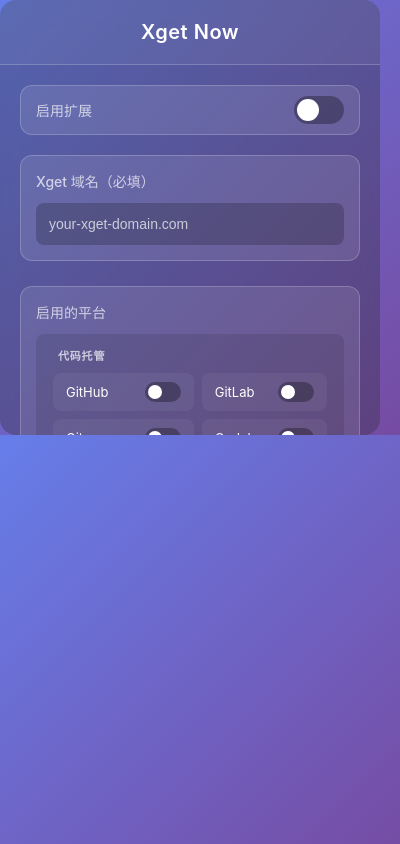
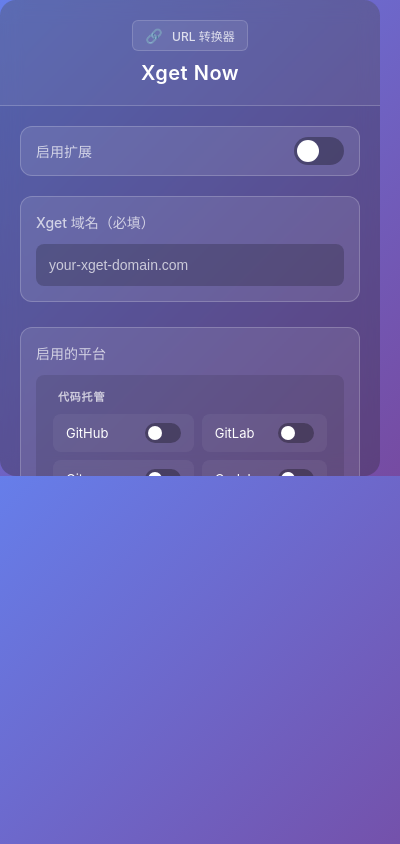
Before and after one commit to xixu-me/Xget-Now, a browser extension: page popup.html in a window 400 px wide. Drawn offline with Linux system fonts and the light colour scheme.

Commit message:
Move and restyle 'URL 转换器' link in header
The 'URL 转换器' link was moved from the bottom of the popup to the header section and given new styles for improved visibility and consistency with other header elements.

```diff
--- a/popup.html
+++ b/popup.html
@@ -53,6 +53,38 @@
         text-align: center;
         border-bottom: 1px solid var(--container-border);
         background: rgba(255, 255, 255, 0.05);
+      }
+
+      .header .link-item {
+        display: inline-flex;
+        align-items: center;
+        justify-content: center;
+        margin-bottom: 10px;
+        padding: 6px 12px;
+        font-size: 12px;
+        opacity: 0.8;
+        transition: opacity 0.2s ease;
+        border-radius: 6px;
+        background: var(--container-bg);
+        border: 1px solid var(--container-border);
+        text-decoration: none;
+        color: var(--text-color);
+      }
+
+      .header .link-item:hover {
+        opacity: 1;
+        background: var(--hover-bg);
+        border-color: rgba(255, 255, 255, 0.3);
+        transform: translateY(-1px);
+      }
+
+      .header .link-item .link-icon {
+        margin-right: 6px;
+        font-size: 14px;
+      }
+
+      .header .link-item .link-text {
+        font-size: 12px;
       }
 
       .header h1 {
@@ -371,6 +403,15 @@
   </head>
   <body>
     <div class="header">
+      <a
+        href="https://xuc.xi-xu.me/"
+        target="_blank"
+        class="link-item"
+        style="margin-bottom: 10px; display: inline-block"
+      >
+        <span class="link-icon">🔗</span>
+        <span class="link-text">URL 转换器</span>
+      </a>
       <h1>Xget Now</h1>
     </div>
 
@@ -570,10 +611,6 @@
             <span class="link-icon">📖</span>
             <span class="link-text">扩展存储库</span>
           </a>
-          <a href="https://xuc.xi-xu.me/" target="_blank" class="link-item">
-            <span class="link-icon">🔗</span>
-            <span class="link-text">URL 转换器</span>
-          </a>
         </div>
       </div>
 
```
